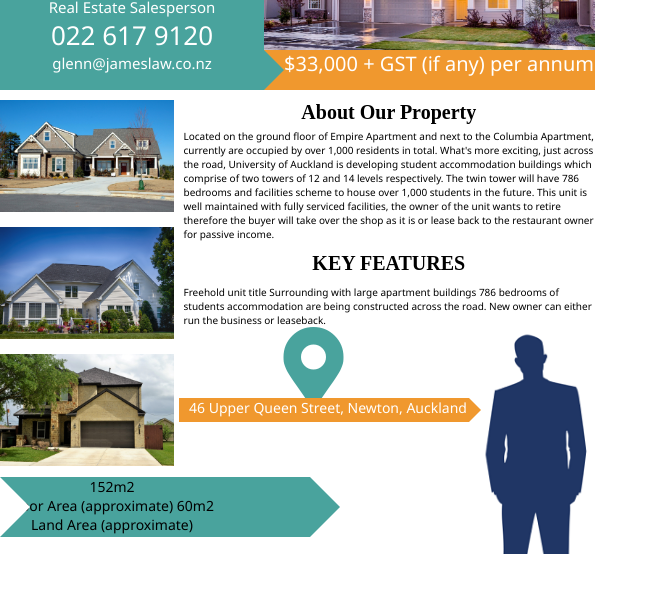
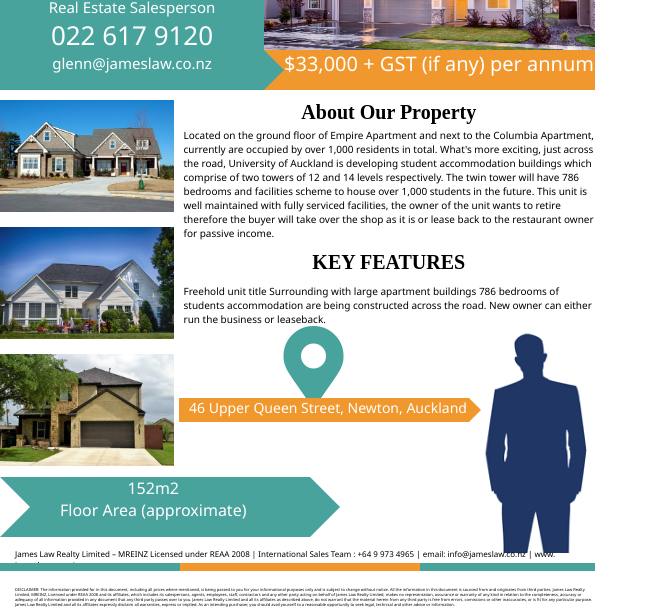
Before and after one commit to FatahiaNasrin/Real-Estate-Web-Design, a plain HTML site: page index.html in a window 1280 px wide. Shown: the part 242-849 px from the top of the page, without its empty margins (0-658 px from the left). Drawn offline with Linux system fonts and the light colour scheme.

Commit message:
added few things

```diff
--- a/index.html
+++ b/index.html
@@ -14,10 +14,13 @@
 <img class="img-fluid  logo" src="images/logo-latest.png" alt="image">
 <p class="header">Rare Street Front Retail in Royal Oak</p>
     </div>
+    <!-- header done -->
 
+    <!-- main part start -->
+    <section>
     <div class="top-part">
 <h1 class="big-letter"> For sale</h1>
-<div class="vertical-line "></div>
+<div class="horizontal-line "></div>
 <p class="small-letter">Contact at:</p>
 <p class="same-letter">Glenn Anthony</p>
 <p class="letter">Real Estate Salesperson</p>
@@ -27,42 +30,39 @@
 <div><img class="img-fluid img-1"  src="images/architecture-1867187_1920.jpg" alt="">
     <div id="pointer" class="top-right"><p>$33,000 + GST (if any) per annum</p></div>
     </div>
- <!-- main part end -->
+</section>
+
+ <section class="section">
 <div class="img">
 <img class="img-fluid img-2" src="images/driveway-3088488_1920.jpg" alt="">
 <img  class="img-fluid img-2" src="images/house-1450586_1920.jpg" alt="">
 <img  class="img-fluid img-2" src="images/houston-3288450_1920.jpg" alt="">
 </div>
-
 <div class="half-width">
-    <h2 style="text-align:center; font-size: 20px; font: normal normal bold 20px/24px Rockwell; margin-bottom: 5px;">About Our Property</h2>
+    <h2 style="text-align:center; font-size: 20px; font: normal normal bold 20px/24px Rockwell; margin-bottom: 4px;">About Our Property</h2>
     <p>Located on the ground floor of Empire Apartment and next to the Columbia Apartment, currently are occupied by over 1,000 residents in total. What's more exciting, just across the road, University of Auckland is developing student accommodation buildings which comprise of two towers of 12 and 14 levels respectively. The twin tower will have 786 bedrooms and facilities scheme to house over 1,000 students in the future. This unit is well maintained with fully serviced facilities, the owner of the unit wants to retire therefore the buyer will take over the shop as it is or lease back to the restaurant owner for passive income.</p>
     <h1 style="text-align:center; font-size: 25px; font: normal normal bold 20px/24px Rockwell; margin:10px 0px 10px 0px;">KEY FEATURES</h1>
     <p>Freehold unit title Surrounding with large apartment buildings 786 bedrooms of students accommodation are being constructed across the road. New owner can either run the business or leaseback.</p>
 </div>
-
 <div class="social-icons">
     <i class="fas fa-map-marker-alt fa-5x"></i>
     <div id="shape-1" class="top-left"><p>46 Upper Queen Street, Newton, Auckland</p></div>
 </div>
-
 <div id="shape-2" class="bottom-left"><p> 152m2 <br>
    Floor Area (approximate)
-   60m2 <br>
-        Land Area (approximate)<p></div>
-
-
+   <p></div>
     <img class="img-fluid agent" src="images/agent.png" alt="">
 </div>
+ <!-- main part done -->
 
-
-  <!-- footer part -->
-  <!-- <div class="footer-sentence">
-    <small>James Law Realty Limited – MREINZ Licensed under REAA 2008 | International Sales Team : +64 9 973 4965 | email: info@jameslaw.co.nz | www. jameslaw.co.nz/</small>
-   </div>
-   <div class="footer">
-       DISCLAIMER: The information provided for in this document, including all prices where mentioned, is being passed to you for your informational purposes only and is subject to change without notice. All the information in this document is sourced from and originates from third parties. James Law Realty Limited, MREINZ, Licensed under REAA 2008 and its affiliates, which includes its salespersons, agents, employees, staff, contractors and any other party acting on behalf of James Law Realty Limited, makes no representation, assurance or warranty of any kind in relation to the completeness, accuracy or adequacy of all information provided in any document that any third party passes over to you. James Law Realty Limited and all its affiliates as described above, do not warrant that the material herein from any third party is free from errors, comissions or other inaccuracies, or is fit for any particular purpose. James Law Realty Limited and all its affiliates expressly disclaim all warranties, express or implied. As an intending purchaser, you should avail yourself to a reasonable opportunity to seek legal, technical and other advice or information.
-   </div> -->
-
+ <!-- footer part  -->
+<footer id="footer">
+    <p>James Law Realty Limited – MREINZ Licensed under REAA 2008 | International Sales Team : +64 9 973 4965 | email: info@jameslaw.co.nz | www. jameslaw.co.nz/</p>
+    <p style="margin-top:17px; font-size:4px;">DISCLAIMER: The information provided for in this document, including all prices where mentioned, is being passed to you for your informational purposes only and is subject to change without notice. All the information in this document is sourced from and originates from third parties. James Law Realty Limited, MREINZ, Licensed under REAA 2008 and its affiliates, which includes its salespersons, agents, employees, staff, contractors and any other party acting on behalf of James Law Realty Limited, makes no representation, assurance or warranty of any kind in relation to the completeness, accuracy or adequacy of all information provided in any document that any third party passes over to you. James Law Realty Limited and all its affiliates as described above, do not warrant that the material herein from any third party is free from errors, comissions or other inaccuracies, or is fit for any particular purpose. James Law Realty Limited and all its affiliates expressly disclaim all warranties, express or implied. As an intending purchaser, you should avail yourself to a reasonable opportunity to seek legal, technical and other advice or information.</p>
+</footer>
+<div class="vertical-line "></div>
+<div class="vertical-half-line "></div>
+</div>
+</section>
 </body>
 </html>
--- a/style.css
+++ b/style.css
@@ -31,7 +31,7 @@ body{
     margin-top: 8px;
     margin-left: 8px;
 }
-.vertical-line{
+.horizontal-line{
     width: 200px;
     height: 1px;
     background-color: black;
@@ -44,7 +44,6 @@ background: #49A39D ;
     color:white;
     margin-top: 0;
     float: left;
-
 }
 .big-letter{
     font-size: 55px;
@@ -166,10 +165,11 @@ margin-top: 10px;
        padding-left: 10px;
     }
     .bottom-left p{
-        font-size: 14px;
+        font-size: 16px;
         text-align: center;
-        color:black;
+        color:white;
         position: absolute;
+        margin-left: 50px;
     }
     #shape-2 {
         width: 300px;
@@ -199,16 +199,29 @@ margin-top: 10px;
         border-top: 30px solid transparent;
         border-bottom: 30px solid transparent;
       }
-/* .footer-sentence{
-    padding-left: 2%;
-    margin-right: 1%;
-  border-bottom: 1px solid black;
+      #footer {
+        position: absolute;
+        bottom: 0;
+        width: 580px;
+        top: 780px;
+        left: 15px;
+        font-size: 8px;
+        margin-top: 10px;
+        margin-bottom: 5px;
+         }
+       .vertical-line{
+        width: 595px;
+        height: 8px;
+        background-color:#49A39D;
+        margin-top: 5px;
+        position: absolute;
         top: 800px;
- width: 100%;
-  font-size: 8px;
        }
-.footer{
-    font-size: 4px;
-    padding-left: 2%;
-    margin-right: 1%;
-} */
+       .vertical-half-line{
+           position: relative;
+           height: 8px;
+           width: 240px;
+           background-color: #F0982E;
+           top: 576px;
+           margin: 0px 180px 0px 180px;
+       }
```
Lines whose indentation alone changed are shown as unchanged.
